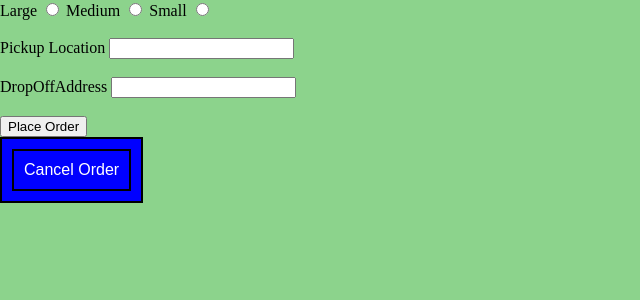
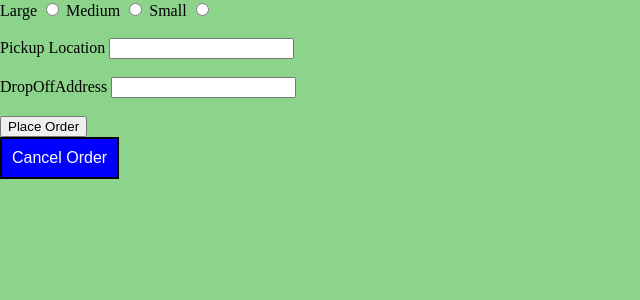
Before and after one commit to vpham04/CityPost, a PHP site: page /PlaceOrder.php in a window 1280 px wide. Shown: the part 178-478 px from the top of the page, without its empty margins (0-640 px from the left). Run offline with PHP 8.4, Linux system fonts and the light colour scheme; a user stored in the database is signed in.

Commit message:
Removed unnecessary div -- only 1 button now

```diff
--- a/src/PlaceOrder.php
+++ b/src/PlaceOrder.php
@@ -66,10 +66,7 @@ session_start();
 
         <input type="submit" value="Place Order">
 	</form>
-
-	<div class="customer-page-button">
-            <button onclick="window.location.href='../src/customer.php'" class="customer-page-button">Cancel Order</button>
-        </div>
+        <button onclick="window.location.href='../src/customer.php'" class="customer-page-button">Cancel Order</button>
 </body>
 
 </html>
```
